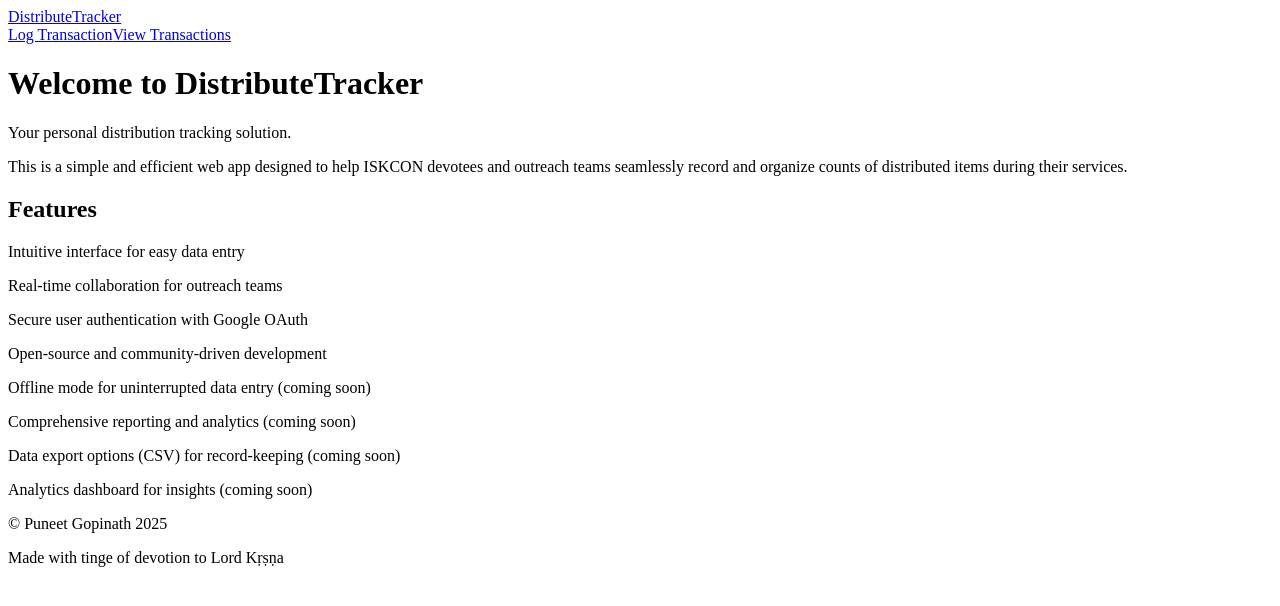
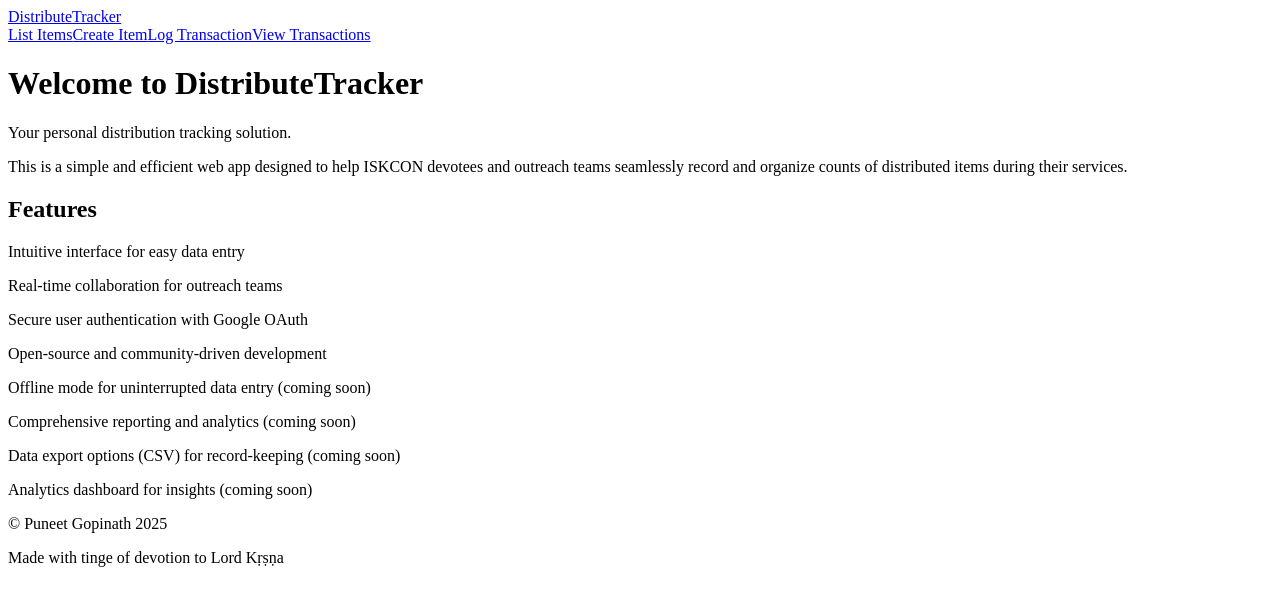
Before and after one commit to PuneetGopinath/DistributeTracker, a React app: page / in a window 1280 px wide. Shown: the top 606 px of the page. Built offline with nearby package versions, Linux system fonts and the light colour scheme; the HTML template or start-up script is replaced by a standard one.

Commit message:
feat: restructure dashboard routes and update navigation links in Layout component

```diff
--- a/src/client/App.jsx
+++ b/src/client/App.jsx
@@ -10,6 +10,7 @@ import { BrowserRouter, Routes, Route } from "react-router";
 import Layout from "./components/Layout";
 import Home from "./components/Home";
 import CreateItem from "./components/Dashboard/CreateItem";
+import ListItems from "./components/Dashboard/ListItems";
 import LogTransaction from "./components/Dashboard/LogTransaction";
 import ViewTransactions from "./components/Dashboard/ViewTransactions";
 
@@ -20,9 +21,14 @@ export default function App() {
                 <Route path="/" element={<Layout />}>
                     <Route index element={<Home />} />
                     <Route path="dashboard">
-                        <Route path="create-item" element={<CreateItem />} />
-                        <Route path="log-transaction" element={<LogTransaction />} />
-                        <Route path="view-transactions" element={<ViewTransactions />} />
+                        <Route path="items">
+                            <Route index element={<ListItems />} />
+                            <Route path="create" element={<CreateItem />} />
+                        </Route>
+                        <Route path="transactions">
+                            <Route index element={<ViewTransactions />} />
+                            <Route path="log" element={<LogTransaction />} />
+                        </Route>
                     </Route>
                 </Route>
             </Routes>
--- a/src/client/components/Layout.jsx
+++ b/src/client/components/Layout.jsx
@@ -15,8 +15,10 @@ export default function Layout() {
                     <Link to="/" className="nav-link">DistributeTracker</Link>
                 </div>
                 <div className="header-right">
-                    <Link to="/dashboard/log-transaction" className="nav-link">Log Transaction</Link>
-                    <Link to="/dashboard/view-transactions" className="nav-link">View Transactions</Link>
+                    <Link to="/dashboard/items" className="nav-link">List Items</Link>
+                    <Link to="/dashboard/items/create" className="nav-link">Create Item</Link>
+                    <Link to="/dashboard/transactions/log" className="nav-link">Log Transaction</Link>
+                    <Link to="/dashboard/transactions" className="nav-link">View Transactions</Link>
                 </div>
             </header>
             <main>
```
